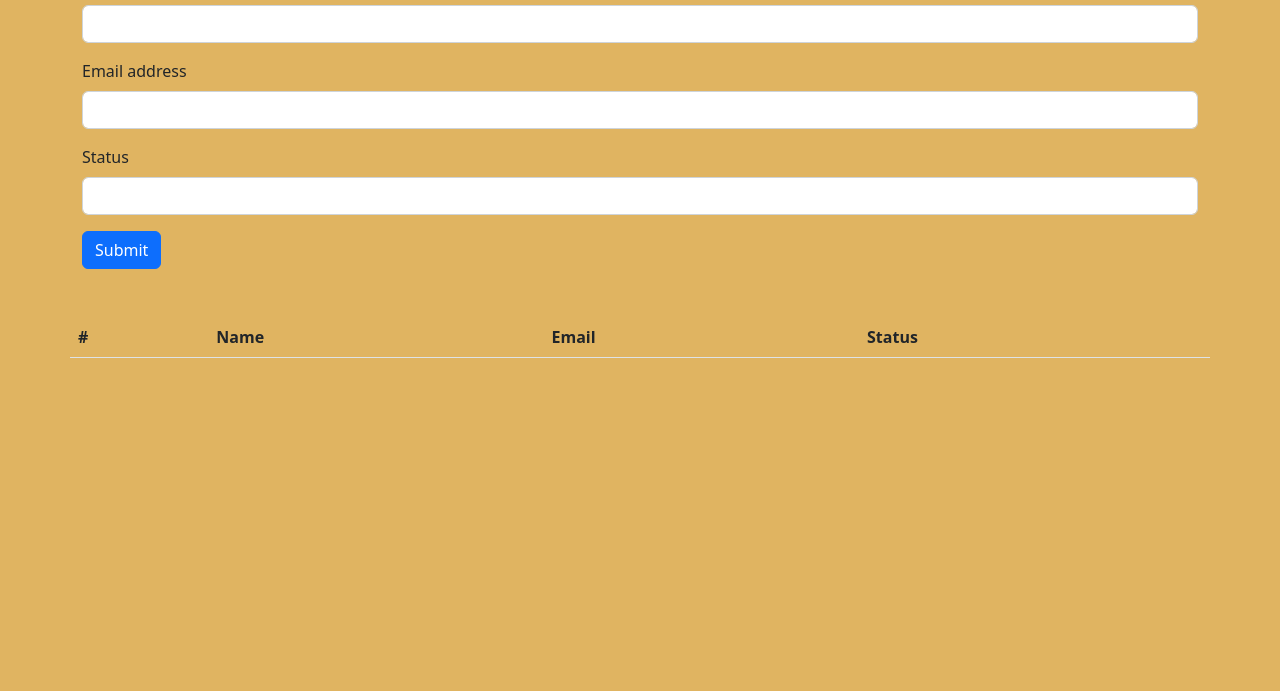
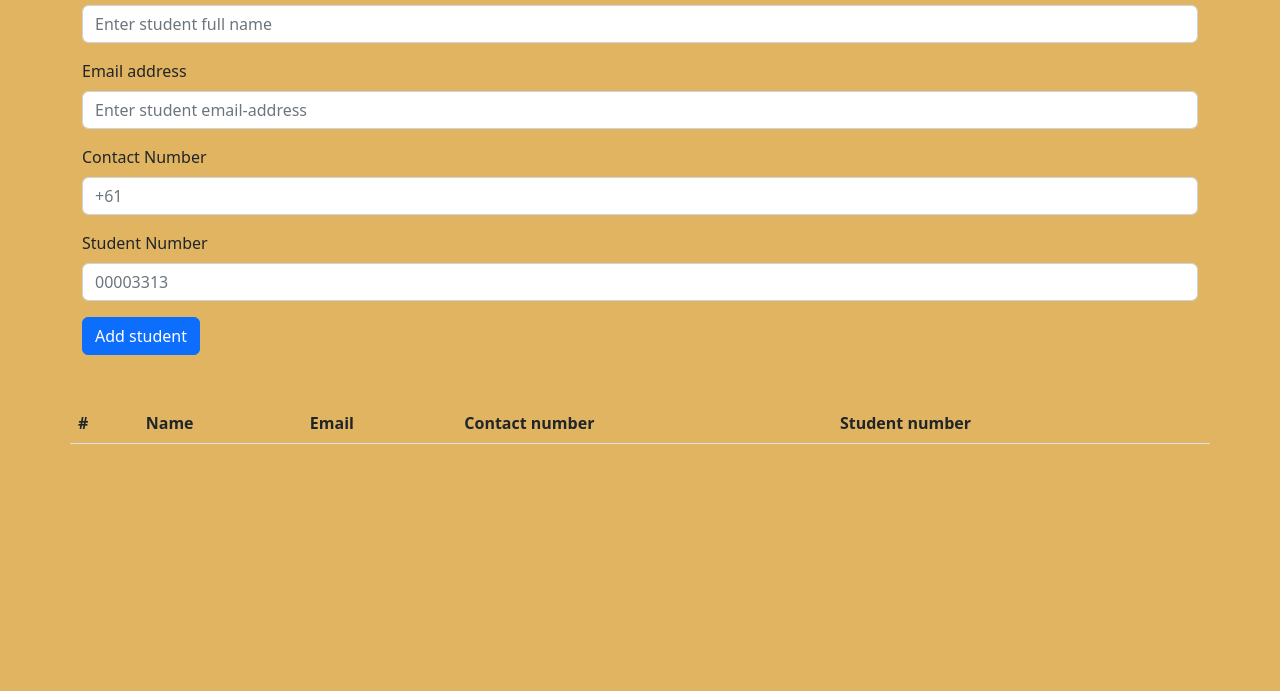
Before and after one commit to keshab4855/student-record, a plain HTML site: page index.html in a window 1280 px wide. Shown: the part 109-800 px from the top of the page. Drawn offline with nearby package versions, Linux system fonts and the light colour scheme.

Commit message:
new input-fields added

```diff
--- a/index.html
+++ b/index.html
@@ -16,7 +16,7 @@
 <body>
     <div class="wrapper cotainer mt-4">
         <div class="heading">
-            <h1 class="main-heading">Attendance</h1>
+            <h1 class="main-heading">Student record</h1>
         </div>
 
         <!-- form -->
@@ -24,21 +24,26 @@
             <div class="mb-3">
                 <label for="exampleInputEmail1" class="form-label">Full Name</label>
                 <input type="text" class="form-control name-input" name="fullname" id="exampleInputEmail1"
-                    aria-describedby="emailHelp">
+                    aria-describedby="emailHelp" placeholder="Enter student full name">
 
             </div>
             <div class="mb-3">
                 <label for="exampleInputEmail1" class="form-label">Email address</label>
                 <input type="email" class="form-control" name="email" id="exampleInputEmail2"
-                    aria-describedby="emailHelp">
+                    aria-describedby="emailHelp" placeholder="Enter student email-address">
 
             </div>
             <div class="mb-3">
-                <label for="exampleInputPassword1" class="form-label">Status</label>
-                <input type="text" class="form-control" name="status" id="exampleInputPassword1">
+                <label for="exampleInputPassword1" class="form-label">Contact Number</label>
+                <input type="text" class="form-control" name="number" id="exampleInputPassword1" placeholder="+61">
+            </div>
+            <div class="mb-3">
+                <label for="exampleInputPassword1" class="form-label">Student Number</label>
+                <input type="number" class="form-control" name="student-number" id="exampleInputPassword1"
+                    placeholder="00003313">
             </div>
 
-            <button type="submit" class="btn btn-primary">Submit</button>
+            <button type="submit" class="btn btn-primary">Add student</button>
         </form>
 
         <!-- table -->
@@ -48,7 +53,8 @@
                     <th scope="col">#</th>
                     <th scope="col">Name</th>
                     <th scope="col">Email</th>
-                    <th scope="col">Status</th>
+                    <th scope="col">Contact number</th>
+                    <th scope="col">Student number</th>
                 </tr>
             </thead>
             <tbody class="table-group-divider" id="insert-table">
--- a/script.js
+++ b/script.js
@@ -3,11 +3,13 @@ const handleOnSubmit = (e) => {
   const formDt = new FormData(e);
   const name = formDt.get("fullname");
   const email = formDt.get("email");
-  const status = formDt.get("status");
+  const number = +formDt.get("number");
+  const studentNumber = +formDt.get("student-number");
   const obj = {
     name,
     email,
-    status,
+    number,
+    studentNumber,
   };
   studentList.push(obj);
   display(studentList);
@@ -21,7 +23,8 @@ const display = (studentArr) => {
                     <th scope="row">${i}</th>
                     <td class="name">${item.name}</td>
                     <td class="email">${item.email}</td>
-                    <td class="status">${item.status}</td>
+                    <td class="status">${item.number}</td>
+                    <td class="status">${item.studentNumber}</td>
                 </tr>
     `;
   });
```
